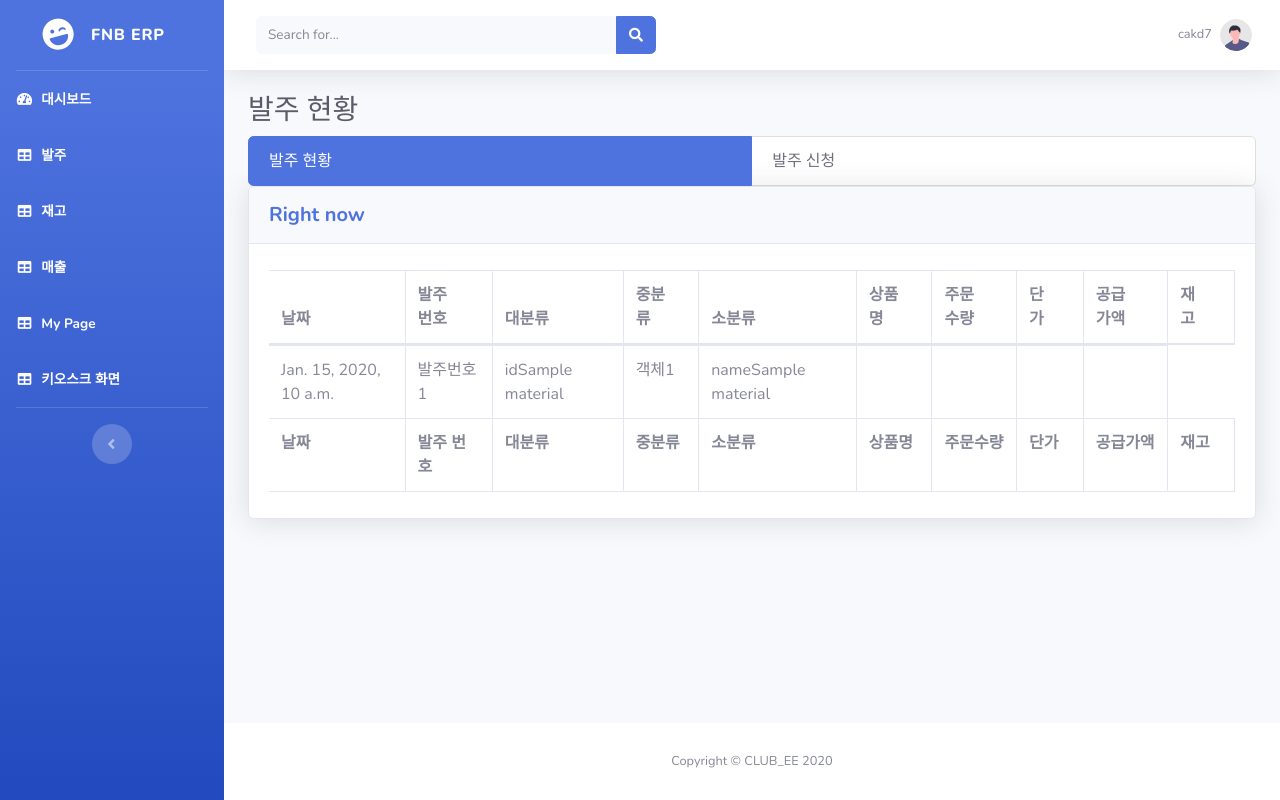
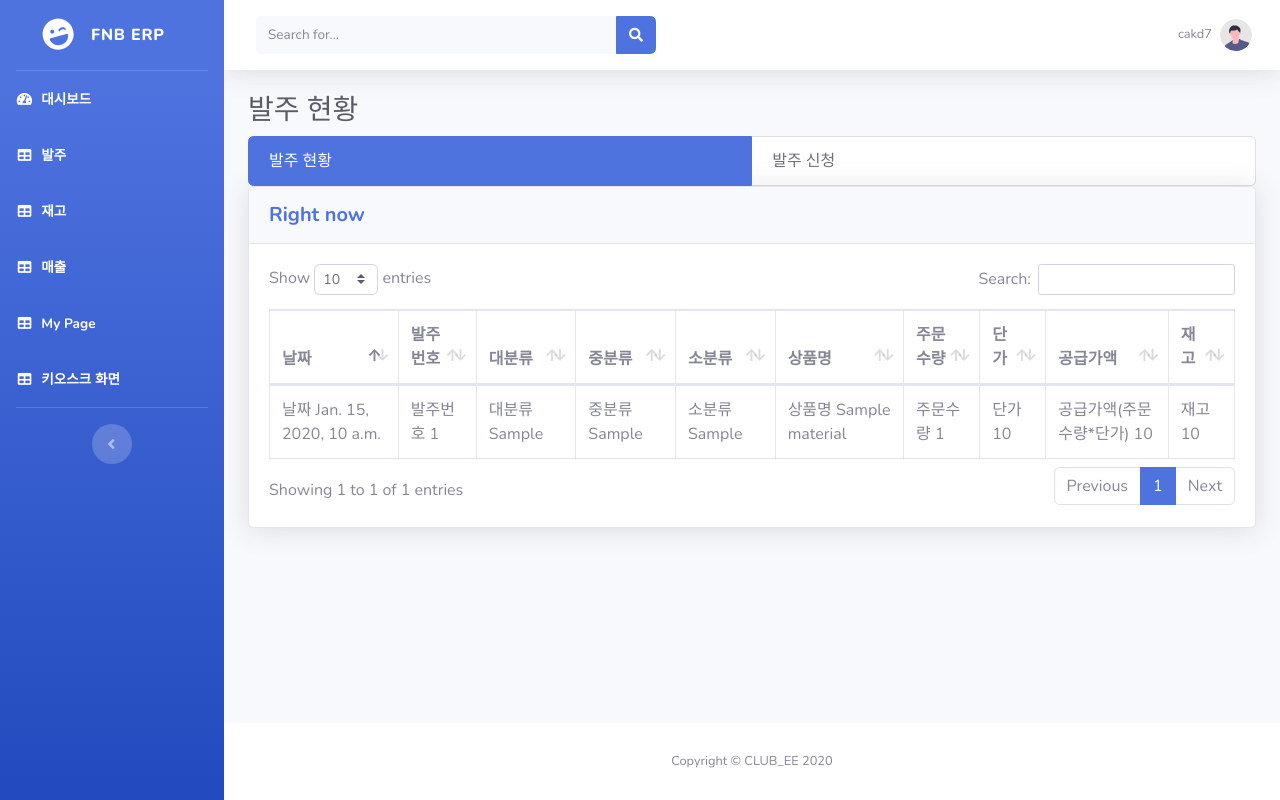
Before and after one commit to CLUB-ee/cakd_erp, a Django app: page /tmep/orders/ in a window 1280 px wide. Run offline with Django 3.2, Linux system fonts and the light colour scheme; tables that the repository leaves empty hold one stand-in row (values such as "Sample post"); some libraries are stand-ins or nearby versions.

Commit message:
instock 수정중

```diff
--- a/erp/models.py
+++ b/erp/models.py
@@ -46,6 +46,7 @@
     mate_id = models.ForeignKey(
         'Material', models.DO_NOTHING, db_column='mateId')
     in_quan = models.IntegerField(db_column='inQuan',default=0)
+    in_total = models.IntegerField(db_column='inTotal',default=0)
 
     class Meta:
         db_table = 'inStock'
--- a/template/templates/orders.html
+++ b/template/templates/orders.html
@@ -76,33 +76,22 @@
                                             <th>재고</th>
                                         </tr>
                                     </thead>
-                                    <tfoot>
-                                        <tr>
-                                            <th>날짜</th>
-                                            <th>발주 번호</th>
-                                            <th>대분류</th>
-                                            <th>중분류</th>
-                                            <th>소분류</th>
-                                            <th>상품명</th>
-                                            <th>주문수량</th>
-                                            <th>단가</th>
-                                            <th>공급가액</th>
-                                            <th>재고</th>
-                                        </tr>
-                                    </tfoot>
                                     <tbody>
                                         {% for i in instock %}
                                         <tr>
-                                            <td>{{i.in_time}}</td>
-                                            <td>발주번호{{i.ord_num}}</td>
-                                            <td>id{{i.mate_id}}</td>
-                                            <td>객체{{i}}</td>
-                                            <td>name{{i.mate_id.mate_name}}</td>
-                                            <td></td>
-                                            <td{{i.in_quan}}></td>
-                                            <td></td>
-                                            <td></td>
-                                            <td></td>
+                                            <td>날짜 {{i.in_time}}</td>
+                                            <td>발주번호 {{i.ord_num}}</td>
+                                            <td>대분류 {{i.mate_id.l_cat}}</td>
+                                            <td>중분류 {{i.mate_id.m_cat}}</td>
+                                            <td>소분류 {{i.mate_id.s_cat}}</td>
+                                            <td>상품명 {{i.mate_id.mate_name}}</td>
+                                            <td>주문수량 {{i.in_quan}}</td>
+                                            <td>단가 {{i.mate_id.unit_cost}}</td>
+                                            {% comment %} <script>
+                                               var total=i.in_quan*i.mate_id.unit_cost
+                                            </script> {% endcomment %}
+                                            <td>공급가액(주문수량*단가) {{i.in_total}}</td>
+                                            <td>재고 {{i.mate_id.stock}}</td>
                                         </tr>
                                         {% endfor %}
                                         {% comment %} {% for i in abc %}
--- a/template/views.py
+++ b/template/views.py
@@ -16,8 +16,9 @@
 from rest_framework.response import Response
 from django.db.models import Q
 from django.db.models import Max, Min, Avg, Sum  # 뷰에서 db 계산할때 해야함
-
-
+import pandas as pd
+import json
+from django.http import JsonResponse
 
 
 
@@ -51,9 +52,26 @@
     # serializer_class = ManagerSerializer
 
     def get(self, request):
+        for i in range(1,Instock.objects.count()):
+            total = Instock.objects.get(pk=i).in_quan * Instock.objects.get(pk=i).mate_id.unit_cost
+            Instock.objects.all().update(in_total=total)
+            if Instock.objects.get(pk=i+1).exist():
+                stock = Instock.objects.get(pk=i).mate_id.stock + Instock.objects.get(pk=i+1).in_quan
+            else : stock = Instock.objects.get(pk=i)
+            Material.objects.filter(pk=i).update(stock=stock)
+
         queryset = Instock.objects.all()
-        # queryset_test = Menu.objects.all()
         return Response({'instock': queryset})
+
+    # def get_context_data(self, **kwargs):
+    #     context = super().get_context_data(**kwargs)
+    #     quan = Instock.objects.all().in_quan
+    #     print(quan)
+    #     cost = Instock.objects.all().mate_id.unit_cost
+    #     context['total'] = quan * cost
+    #     context['q'] = Instock.objects.all()
+    #     zip_context = zip(context['total'],context['q'])
+    #     return zip_context
 
 class OrdappAPIView(APIView):
 
@@ -84,10 +102,12 @@
 
     def get(self, request):
         # 각 메뉴 수량 * 메뉴가격
-        for i in [1,5]:
+        for i in range(1,Menu.objects.count()):
             total = (Menu.objects.get(pk=i).menu_pri) * (Menu.objects.get(pk=i).menu_cnt)
             Menu.objects.filter(pk=i).update(menu_sum = total)
         queryset = Menu.objects.all()
+        total2 = 10
+        total3 = 20
         sale_total = Menu.objects.aggregate(Sum('menu_sum'))
         return Response({'menu': queryset,'sale_total':sale_total})
 
```
